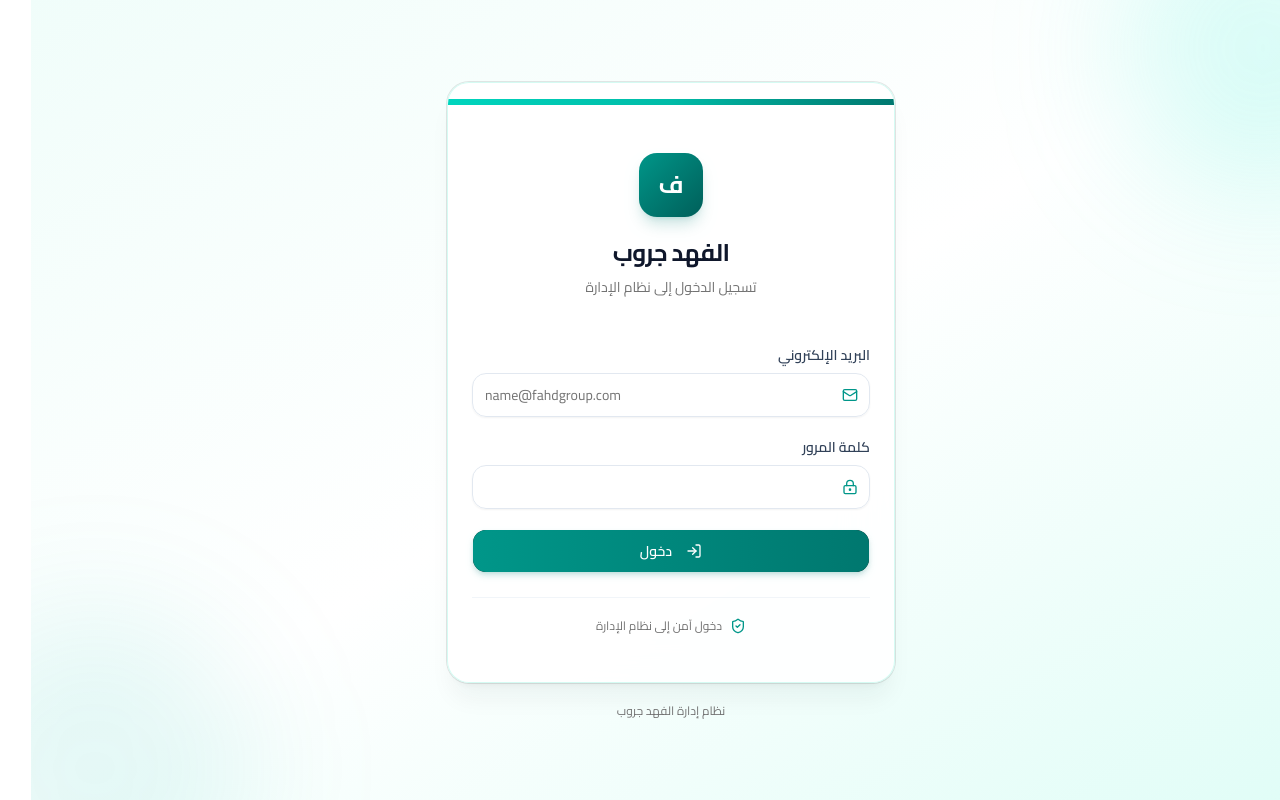
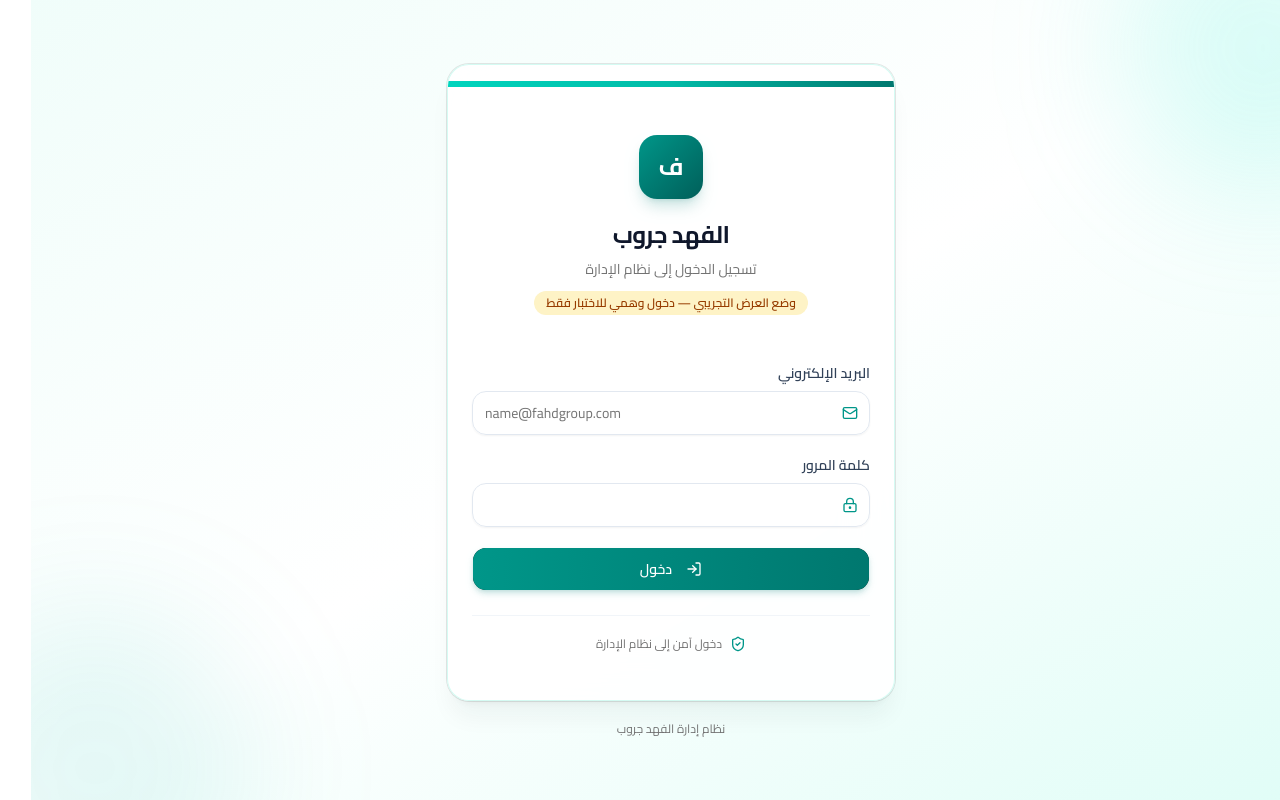
Before and after one commit to Marwan-Mamdouh/alfahd-ems, a Next.js app in the folder apps/web/: page /auth/login in a window 1280 px wide. Built offline with nearby package versions, Linux system fonts and the light colour scheme.

Commit message:
fix(web): wrap login in Suspense and label mock auth as demo mode
useSearchParams requires a Suspense boundary or next build fails.
Also marks the fake ADMIN session as demo-only so the scaffold is
never mistaken for production authentication.

```diff
--- a/apps/web/src/app/auth/login/page.tsx
+++ b/apps/web/src/app/auth/login/page.tsx
@@ -2,7 +2,7 @@
 
 "use client";
 
-import { useState } from "react";
+import { Suspense, useState } from "react";
 import { useRouter, useSearchParams } from "next/navigation";
 import { Mail, LockKeyhole, LogIn, ShieldCheck } from "lucide-react";
 
@@ -13,6 +13,14 @@ import { Label } from "@/components/ui/label";
 import { Card, CardContent, CardHeader, CardTitle } from "@/components/ui/card";
 
 export default function LoginPage() {
+  return (
+    <Suspense>
+      <LoginForm />
+    </Suspense>
+  );
+}
+
+function LoginForm() {
   const router = useRouter();
   const searchParams = useSearchParams();
 
@@ -64,6 +72,9 @@ export default function LoginPage() {
               </CardTitle>
 
               <p className="text-sm text-muted-foreground">تسجيل الدخول إلى نظام الإدارة</p>
+              <p className="mx-auto mt-3 w-fit rounded-full bg-amber-100 px-3 py-1 text-xs font-semibold text-amber-800 dark:bg-amber-950/50 dark:text-amber-300">
+                وضع العرض التجريبي — دخول وهمي للاختبار فقط
+              </p>
             </div>
           </CardHeader>
 
```
